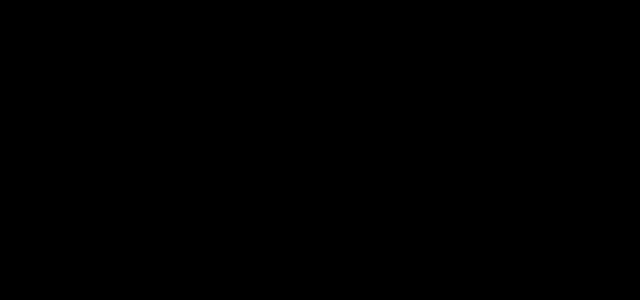
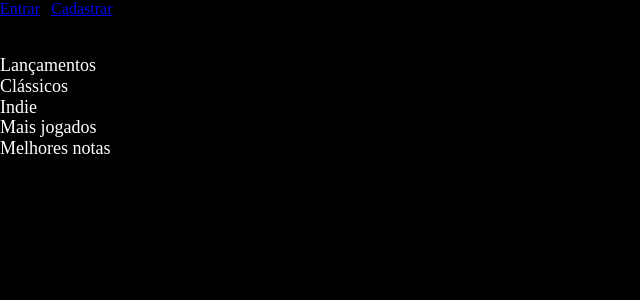
Before and after one commit to saobernardo/PDOPractice, a PHP site: page / in a window 1280 px wide. Before the commit the part shown is empty. Shown: the top 300 px of the page, without its empty margins (0-640 px from the left). Run offline with PHP 8.4, Linux system fonts and the light colour scheme; some libraries are stand-ins or nearby versions.

Commit message:
Adding some container to define the design pages

```diff
--- a/index.php
+++ b/index.php
@@ -2,10 +2,26 @@
 <html lang="pt-br">
   <head>
     <meta charset="utf-8">
-    <link rel="stylesheet" href="css/estilo.css">
+    <link rel="stylesheet" type="text/css" href="css/estilo.css">
+    <link rel="stylesheet" type="text/css" href="css/normalize.css">
     <title>Bem-vindo à Classy Scrub™ Renting</title>
   </head>
   <body>
+      <div clss="container">
+        <div class="cabecalho">
+        <div class="sign">
+          <a class="account" href="#">Entrar</a> | <a class="account" href="cadastroCliente.page.php">Cadastrar</a>
+        </div>
+        </div>
+        <br><br>
+        <div class="menu-lateral">
+            <label class="menu-lateral-link"><a class="menu-lateral-    link">Lançamentos</a><br></label>
+            <label class="menu-lateral-link"><a class="menu-lateral-    link">Clássicos</a><br></label>
+            <label class="menu-lateral-link"><a class="menu-lateral-    link">Indie</a><br></label>
+            <label class="menu-lateral-link"><a class="menu-lateral-    link">Mais jogados</a><br></label>
+            <label class="menu-lateral-link"><a class="menu-lateral-    link">Melhores notas</a><br></label>
+        </div>
+      </div>
 
   </body>
 </html>
```
